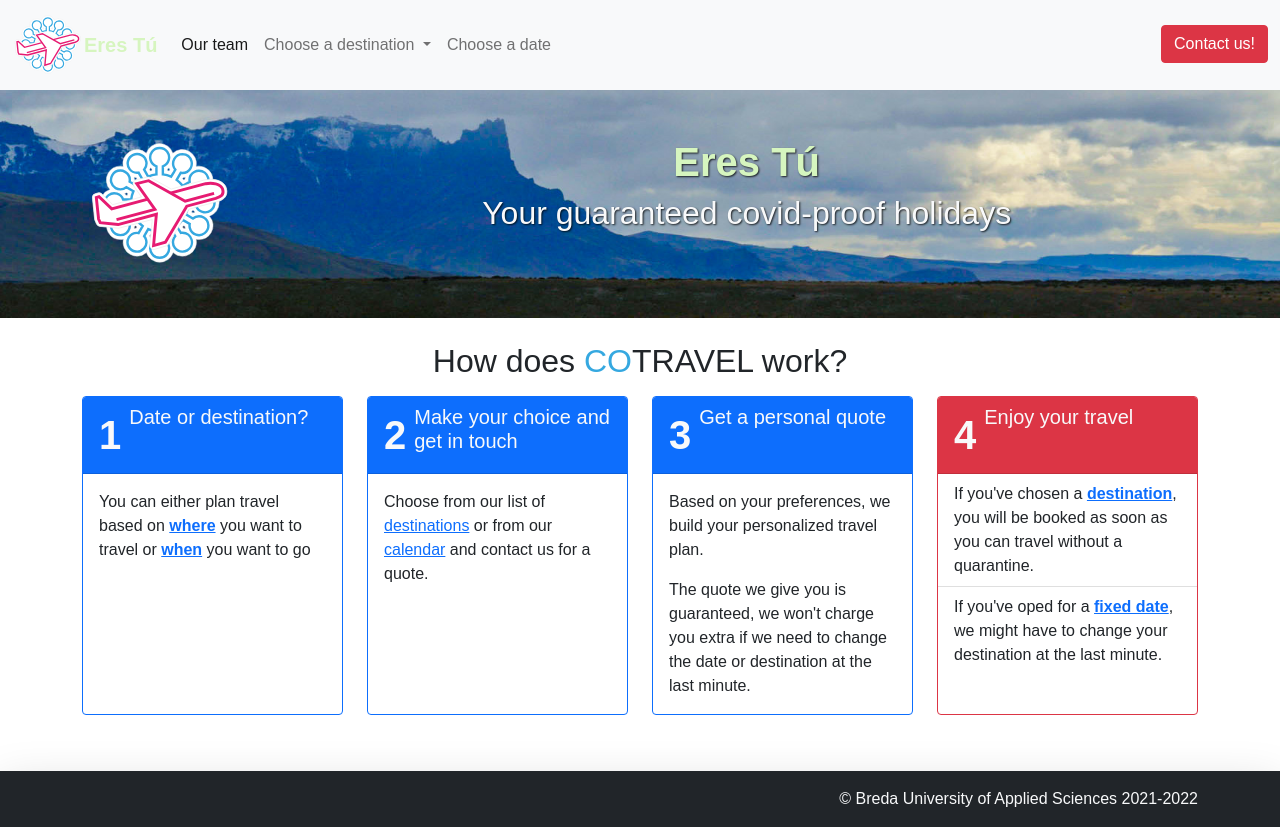
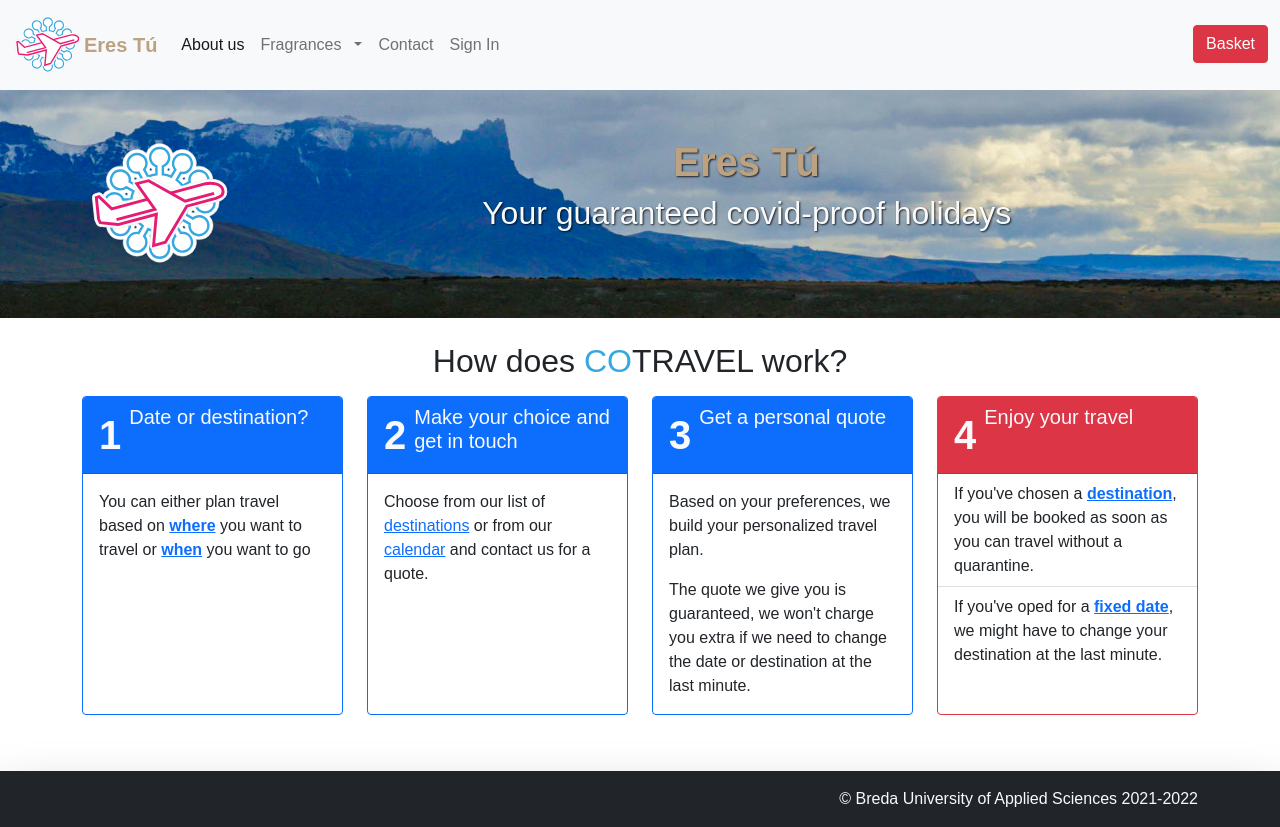
Before and after one commit to SilkeOldenkamp/EresTu, a plain HTML site: page index.html in a window 1280 px wide. Drawn offline with nearby package versions, Linux system fonts and the light colour scheme; a web font is replaced by a local one.

Commit message:
kleuren + tekst een beetje veranderd
kleuren + tekst een beetje veranderd

```diff
--- a/css/styles.css
+++ b/css/styles.css
@@ -11,7 +11,7 @@ body {
 }
 
 .text-erestu{
-	color: #D6F5BF;
+	color: #BCA281;
 }
 
 .hero-header {
@@ -38,12 +38,12 @@ body {
 }
 
 .week-table td:not(.inactive-day):hover {
-	background: #e61b72;
+	background: #F9F2EA;
 	color: white;
 }
 
 td.selected-day {
-	background: #35a8e0;
+	background: #999373;
 	color: white;
 }
 
--- a/index.html
+++ b/index.html
@@ -41,12 +41,11 @@
         <div class="collapse navbar-collapse" id="mainNav">
           <ul class="navbar-nav flex-grow-1">
             <li class="nav-item">
-              <a class="nav-link active" aria-current="page" href="index.html#services">Our team</a>
+              <a class="nav-link active" aria-current="page" href="index.html#services">About us</a>
             </li>
             <li class="nav-item dropdown">
               <a class="nav-link dropdown-toggle" href="destinations.html" id="destinationDropdownButton" role="button" data-bs-toggle="dropdown" aria-expanded="false">
-                Choose a destination
-              </a>
+              Fragrances&nbsp; </a>
               <ul class="dropdown-menu" aria-labelledby="destinationDropdownButton" id="destinationDropdown">
                 <li><a class="dropdown-item" href="destinations.html#top">All destinations</a></li>
                 <li><hr class="dropdown-divider"></li>
@@ -59,13 +58,15 @@
               </ul>
             </li>
             <li class="nav-item">
-              <a class="nav-link" href="calendar.html">Choose a date</a>
+              <a class="nav-link" href="calendar.html">Contact </a>
             </li>
+			   <a class="nav-link" href="calendar.html">Sign In </a>
+			 </li>
             <!-- A call to action at the end of the navigation bar.
               This uses the Offcanvas pattern, see documentation at https://getbootstrap.com/docs/5.1/components/offcanvas/ -->
             <li class="nav-item ms-lg-auto">
               <button class="btn btn-danger" data-bs-target="#offcanvas" data-bs-toggle="offcanvas" aria-controls="offcanvas">
-                Contact us!
+                Basket
               </button>
             </li>
           </ul>
```
